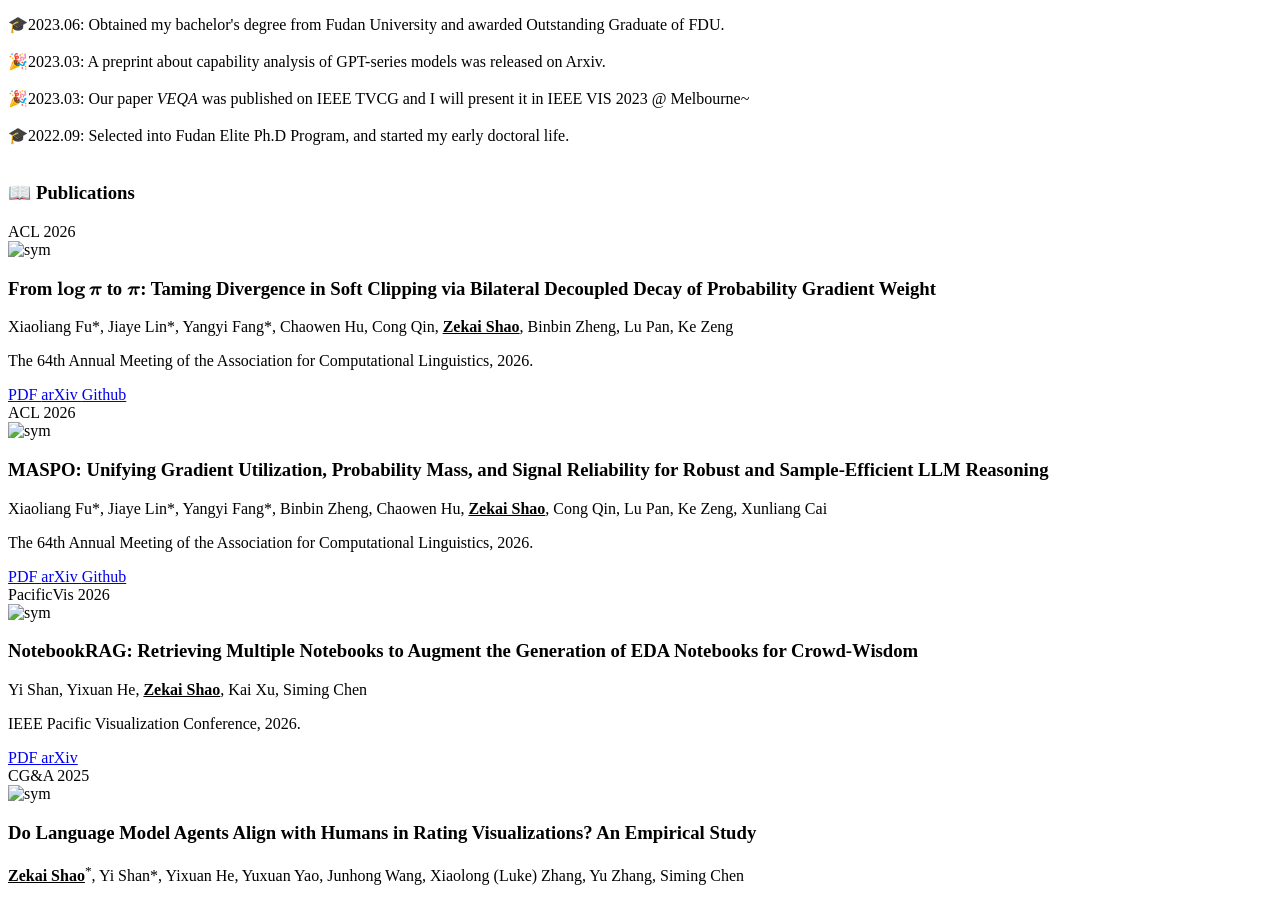
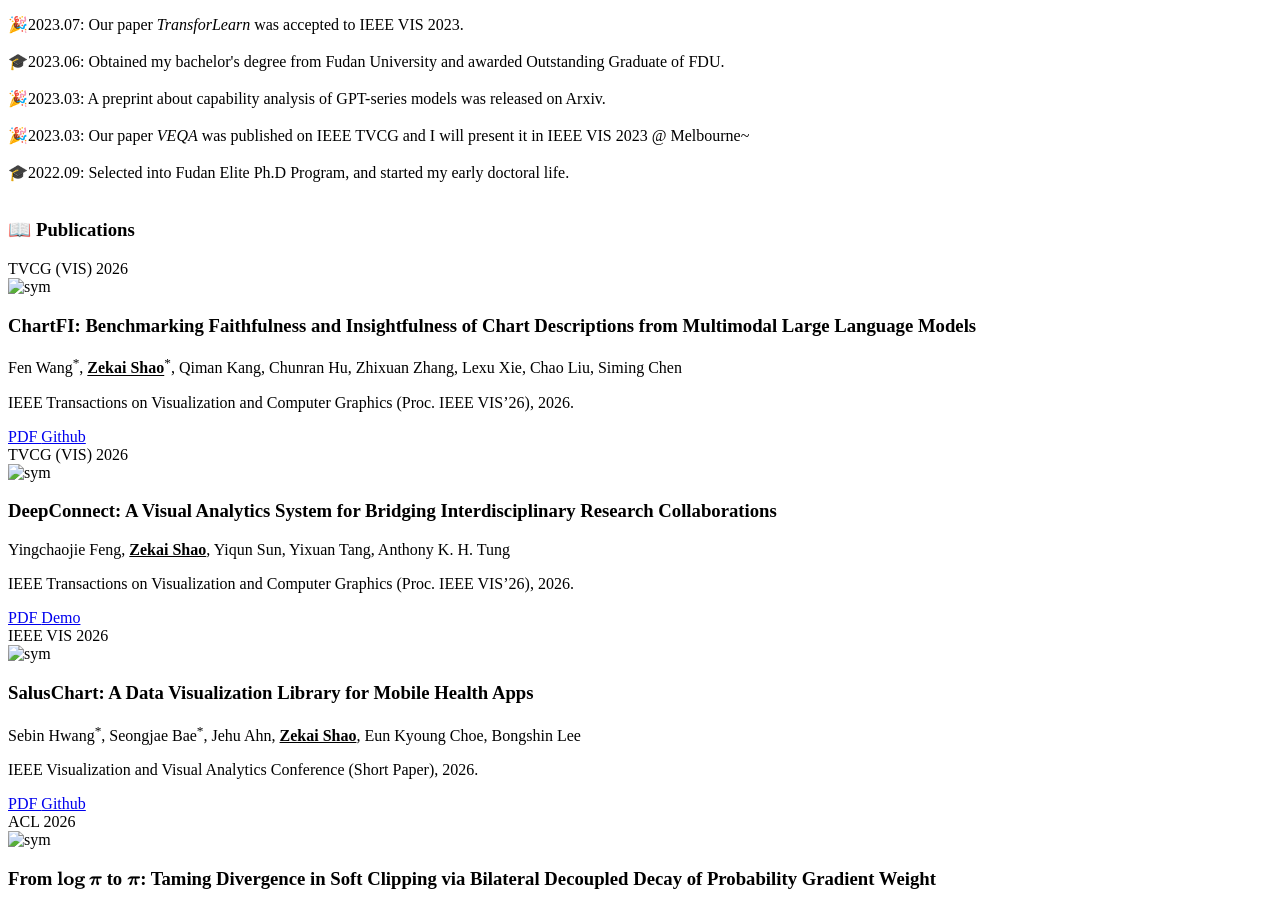
Before and after one commit to ZekaiShao25/ZekaiShao25.github.io, a Jekyll site: the page built from _pages/include/pub.md, in a window 1280 px wide and 900 px high, scrolled down 1141 px. Built offline with Jekyll 4.4.1, drawn with Linux system fonts in a browser that asks for light colours; our own code applies the rules of GitHub Pages for plain Markdown files; formulas are drawn with MathJax 3; some of the changed text lies outside the part shown.

Commit message:
update vis papers and ijhci reviewer

```diff
--- a/_includes/sidebar.html
+++ b/_includes/sidebar.html
@@ -15,6 +15,8 @@
 <hr/>
 <b> RECENT NEWS</b> <br><br>
 <div class="news">
+🎉2026.07: Three papers were accepted to IEEE VIS 2026: <i>ChartFI</i> and <i>DeepConnect</i> as full papers, and <i>SalusChart</i> as a short paper.<br><br>
+
 🎉2026.04: Two papers, <i>DGPO</i> and <i>MASPO</i>, on RLVR was accepted to ACL 2026.<br><br>
 
 🎉2026.01: Our paper <i>NotebookRAG</i> was accepted to IEEE PacificVis 2026.<br><br>
--- a/_pages/include/pub.md
+++ b/_pages/include/pub.md
@@ -1,4 +1,67 @@
 # 📖 Publications
+<!-- IEEE VIS 2026 ChartFI -->
+<div class='paper-box'><div class='paper-box-image'><div><div class="badge">TVCG (VIS) 2026</div><img src='images/paper/chartfi.png' alt="sym" width="100%"></div></div>
+<div class='paper-box-text' markdown="1">
+
+### ChartFI: Benchmarking Faithfulness and Insightfulness of Chart Descriptions from Multimodal Large Language Models
+
+Fen Wang<sup>\*</sup>, **<u>Zekai Shao</u>**<sup>\*</sup>, Qiman Kang, Chunran Hu, Zhixuan Zhang, Lexu Xie, Chao Liu, Siming Chen
+
+IEEE Transactions on Visualization and Computer Graphics (Proc. IEEE VIS'26), 2026.
+
+<div class="extra-links">
+    <a class="_blank" href="./pdf/chartfi.pdf" >
+        <i class="fas fa-newspaper" aria-hidden="true"></i> PDF
+    </a>
+    <a class="_blank" href="https://github.com/wangfen01/ChartFI">
+        <i class="fab fa-github" aria-hidden="true"></i> Github
+    </a>
+</div>
+</div>
+</div>
+
+<!-- IEEE VIS 2026 DeepConnect -->
+<div class='paper-box'><div class='paper-box-image'><div><div class="badge">TVCG (VIS) 2026</div><img src='images/paper/deepconnect.png' alt="sym" width="100%"></div></div>
+<div class='paper-box-text' markdown="1">
+
+### DeepConnect: A Visual Analytics System for Bridging Interdisciplinary Research Collaborations
+
+Yingchaojie Feng, **<u>Zekai Shao</u>**, Yiqun Sun, Yixuan Tang, Anthony K. H. Tung
+
+IEEE Transactions on Visualization and Computer Graphics (Proc. IEEE VIS'26), 2026.
+
+<div class="extra-links">
+    <a class="_blank" href="./pdf/deepconnect.pdf" >
+        <i class="fas fa-newspaper" aria-hidden="true"></i> PDF
+    </a>
+    <a class="_blank" href="https://deepconnect.sg">
+        <i class="fas fa-link" aria-hidden="true"></i> Demo
+    </a>
+</div>
+</div>
+</div>
+
+<!-- IEEE VIS 2026 SalusChart -->
+<div class='paper-box'><div class='paper-box-image'><div><div class="badge">IEEE VIS 2026</div><img src='images/paper/saluschart.png' alt="sym" width="100%"></div></div>
+<div class='paper-box-text' markdown="1">
+
+### SalusChart: A Data Visualization Library for Mobile Health Apps
+
+Sebin Hwang<sup>\*</sup>, Seongjae Bae<sup>\*</sup>, Jehu Ahn, **<u>Zekai Shao</u>**, Eun Kyoung Choe, Bongshin Lee
+
+IEEE Visualization and Visual Analytics Conference (Short Paper), 2026.
+
+<div class="extra-links">
+    <a class="_blank" href="./pdf/saluschart.pdf" >
+        <i class="fas fa-newspaper" aria-hidden="true"></i> PDF
+    </a>
+    <a class="_blank" href="https://github.com/HDIL-YS/SalusChart">
+        <i class="fab fa-github" aria-hidden="true"></i> Github
+    </a>
+</div>
+</div>
+</div>
+
 <!-- ACL 26 DGPO-->
 <div class='paper-box'><div class='paper-box-image'><div><div class="badge">ACL 2026</div><img src='images/paper/dgpo.jpg' alt="sym" width="100%"></div></div>
 <div class='paper-box-text' markdown="1">
```
Also changed, not shown: _pages/include/service.md (+1 -1 lines), images/paper/chartfi.png (added), images/paper/deepconnect.png (added), images/paper/saluschart.png (added), 3 other files.
